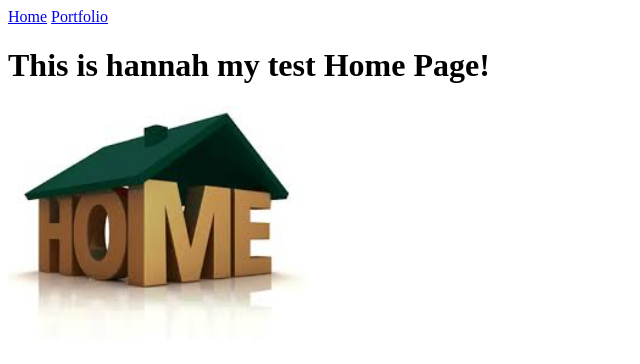
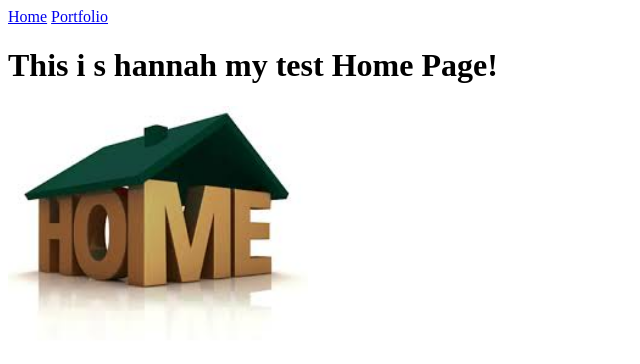
Before and after one commit to HContreras449/HContreras449.github.io, a plain HTML site: page my_website/index.html in a window 1280 px wide. Shown: the whole page, without its empty margins (0-640 px from the left). Drawn offline with Linux system fonts and the light colour scheme.

Commit message:
please work

```diff
--- a/my_website/index.html
+++ b/my_website/index.html
@@ -7,7 +7,7 @@
   <body>
     <a href="index.html">Home</a>
     <a href="portfolio.html">Portfolio</a>
-    <h1>This is hannah   my test Home Page!</h1>
+    <h1>This i  s hannah    my test Home Page!</h1>
     <img src="images/home.jpg" height="250">
   </body>
 </html>
```
